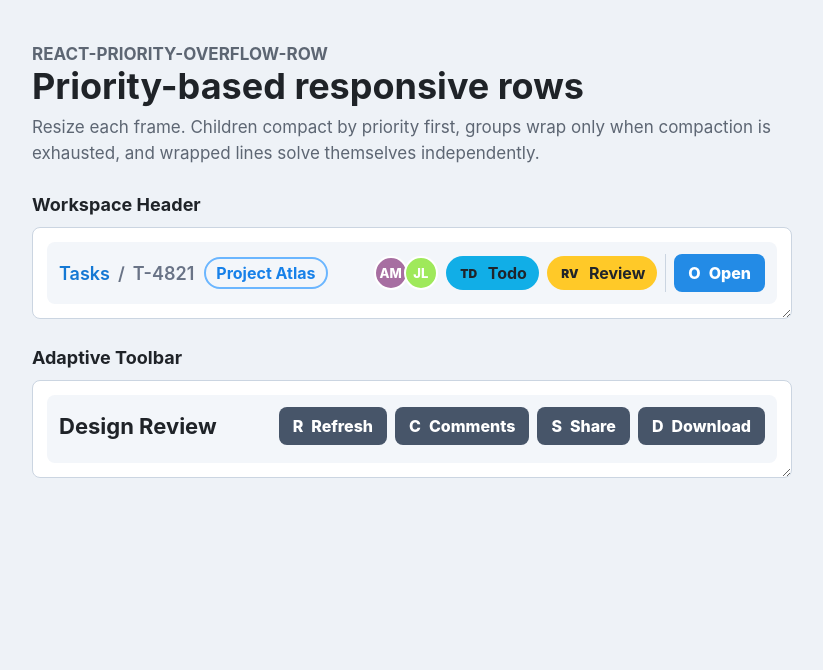
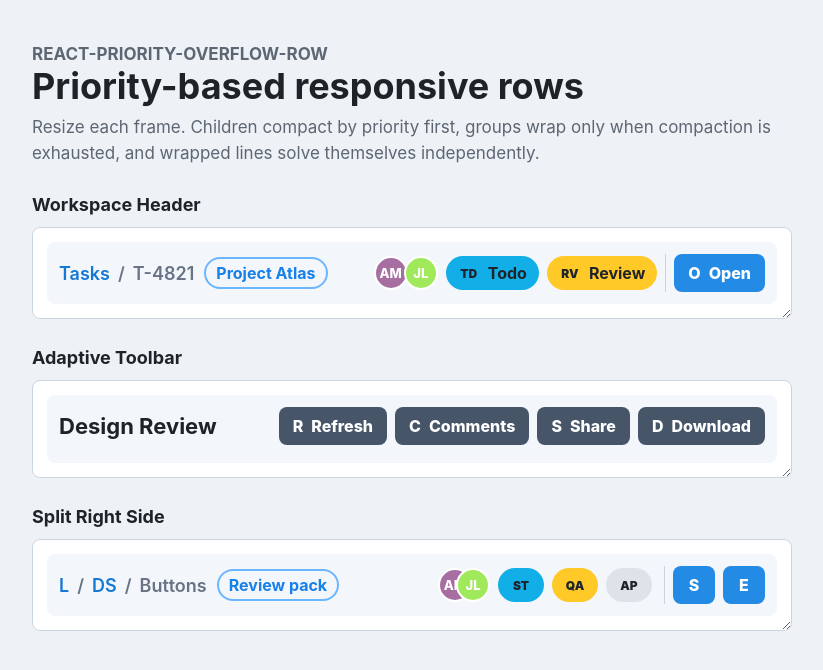
Before and after one commit to kaii-zen/react-priority-overflow-row, a React (Vite) app in the folder examples/basic/: page / in a window 1280 px wide. Shown: the top 670 px of the page, without its empty margins (0-823 px from the left). Built offline with nearby package versions, Linux system fonts and the light colour scheme.

Commit message:
docs: add examples demonstrating new behaviour

```diff
--- a/examples/basic/src/main.tsx
+++ b/examples/basic/src/main.tsx
@@ -117,6 +117,72 @@ function App() {
           </PriorityOverflowRow>
         </ResizableFrame>
       </section>
+
+      <section className="demo-section">
+        <h2>Split Right Side</h2>
+        <ResizableFrame example="split-right-side" initialWidth={760}>
+          <PriorityOverflowRow gap={12} className="split-header">
+            <PriorityOverflowRow.Group gap={10}>
+              <PriorityOverflowRow.Variant
+                modes={
+                  [
+                    { value: 'full' },
+                    { value: 'compact', priority: 10 },
+                  ] as const
+                }
+              >
+                {(mode) => <DocumentTrail mode={mode} />}
+              </PriorityOverflowRow.Variant>
+              <a className="entity-chip" href="#review">
+                Review pack
+              </a>
+            </PriorityOverflowRow.Group>
+
+            <PriorityOverflowRow.Group align="end" gap={8} wrapPriority={90}>
+              <PriorityOverflowRow.Variant
+                modes={
+                  [
+                    { value: 'comfortable' },
+                    { value: 'tight', priority: 30 },
+                  ] as const
+                }
+              >
+                {(spacing) => <People spacing={spacing} />}
+              </PriorityOverflowRow.Variant>
+              <PriorityOverflowRow.Variant
+                modes={
+                  [
+                    { value: 'full' },
+                    { value: 'short', priority: 20 },
+                    { value: 'icon', priority: 80 },
+                  ] as const
+                }
+              >
+                {(mode) => <StateChips mode={mode} />}
+              </PriorityOverflowRow.Variant>
+            </PriorityOverflowRow.Group>
+
+            <PriorityOverflowRow.Group align="end" gap={8}>
+              <div className="divider" />
+              <PriorityOverflowRow.Variant
+                modes={
+                  [
+                    { value: 'full' },
+                    { value: 'icon', priority: 40 },
+                  ] as const
+                }
+              >
+                {(mode) => (
+                  <div className="actions">
+                    <ActionButton mode={mode} icon="S" label="Share" />
+                    <ActionButton mode={mode} icon="E" label="Export" />
+                  </div>
+                )}
+              </PriorityOverflowRow.Variant>
+            </PriorityOverflowRow.Group>
+          </PriorityOverflowRow>
+        </ResizableFrame>
+      </section>
     </main>
   );
 }
@@ -158,6 +224,23 @@ function Breadcrumbs({ mode }: { mode: 'full' | 'compact' }) {
   );
 }
 
+function DocumentTrail({ mode }: { mode: 'full' | 'compact' }) {
+  const items =
+    mode === 'full'
+      ? ['Library', 'Design Systems', 'Buttons']
+      : ['L', 'DS', 'Buttons'];
+
+  return (
+    <nav className="breadcrumbs" aria-label="Document trail">
+      {items.map((item, index) => (
+        <span key={item} className={index === items.length - 1 ? 'muted' : ''}>
+          {item}
+        </span>
+      ))}
+    </nav>
+  );
+}
+
 function People({ spacing }: { spacing: 'comfortable' | 'tight' }) {
   return (
     <div className={`people people-${spacing}`}>
@@ -180,6 +263,24 @@ function FilterChips({ mode }: { mode: FilterMode }) {
     <div className="chips">
       <Chip tone="blue" icon="TD" label={label('Todo', 'Todo')} />
       <Chip tone="gold" icon="RV" label={label('Review', 'Rev')} />
+    </div>
+  );
+}
+
+function StateChips({ mode }: { mode: FilterMode }) {
+  const label = (full: string, short: string) => {
+    if (mode === 'icon') {
+      return null;
+    }
+
+    return mode === 'short' ? short : full;
+  };
+
+  return (
+    <div className="chips">
+      <Chip tone="blue" icon="ST" label={label('Staged', 'Stg')} />
+      <Chip tone="gold" icon="QA" label={label('Quality Check', 'QA')} />
+      <Chip icon="AP" label={label('Approved', 'Appr')} />
     </div>
   );
 }
--- a/examples/basic/src/styles.css
+++ b/examples/basic/src/styles.css
@@ -73,7 +73,8 @@ main {
 }
 
 .workspace-header,
-.toolbar {
+.toolbar,
+.split-header {
   border-radius: 8px;
   background: #f3f6fa;
   padding: 12px;
```
Also changed, not shown: 1 other file (tests, documents, lock files or other folders).
